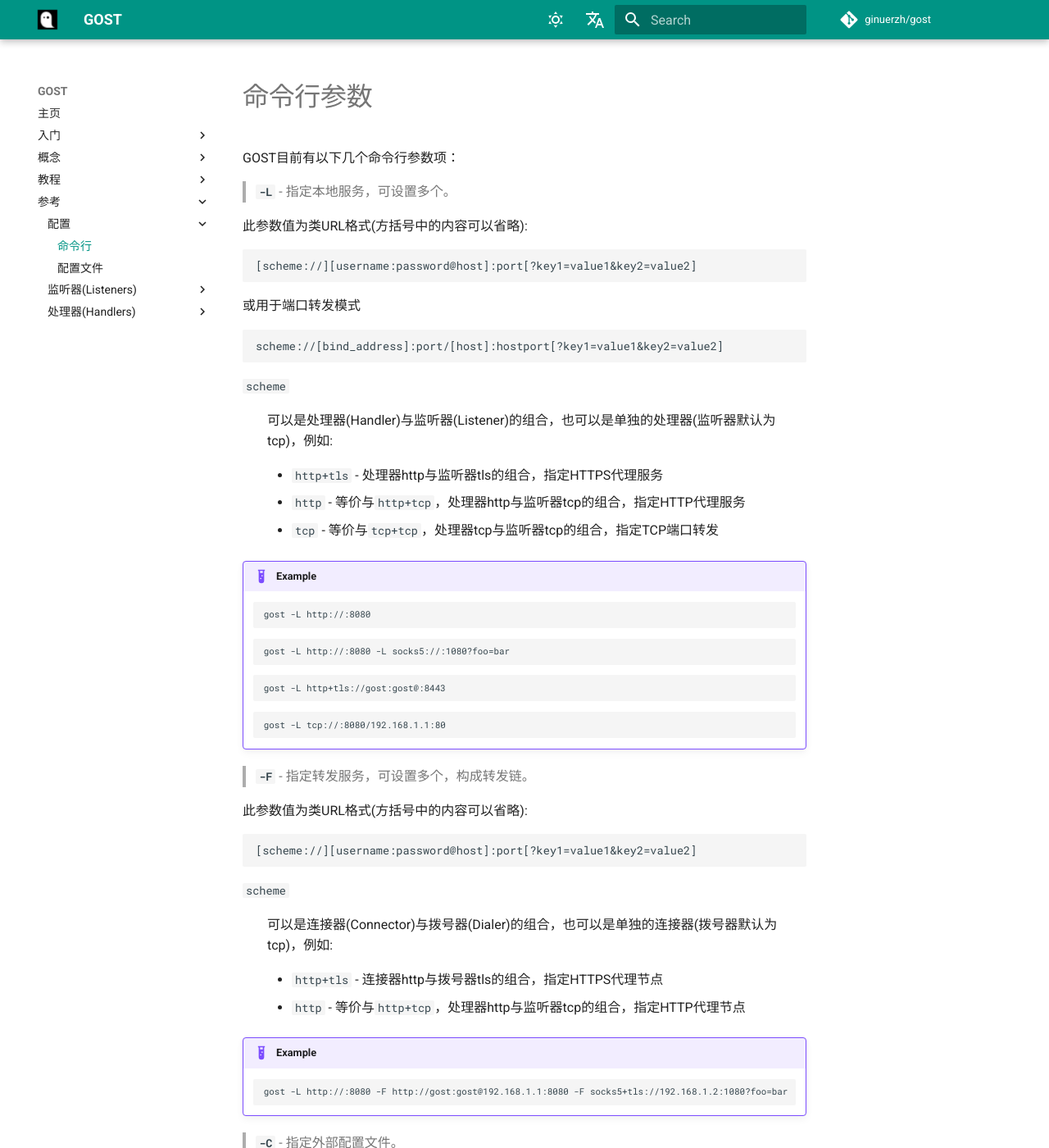
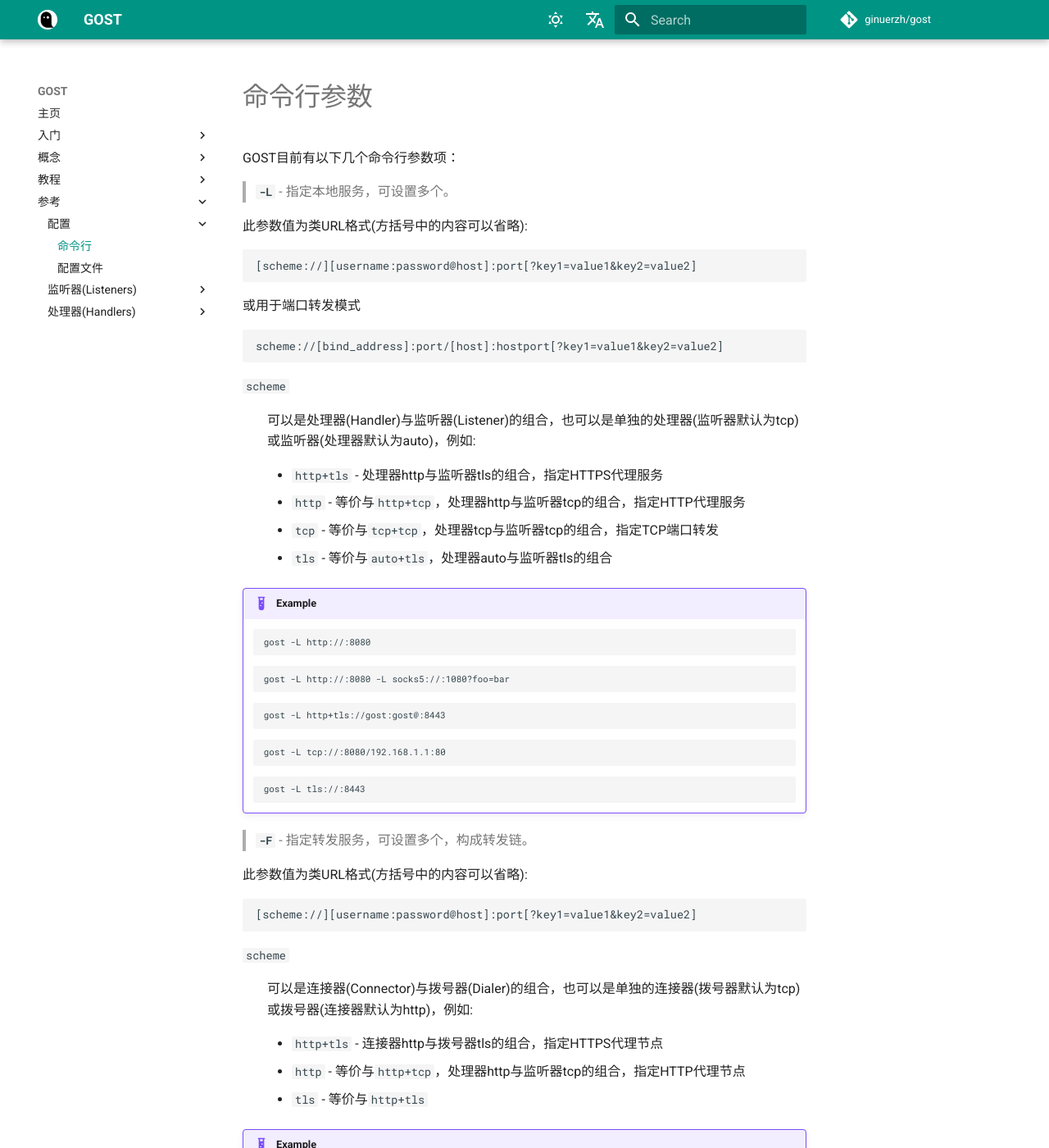
Before and after one commit to go-gost/docs, an MkDocs documentation site: the page built from docs/reference/configuration/cmd.md, in a window 1280 px wide and 1400 px high. Shown: the whole window at 82% size. Built offline with MkDocs 1.6.1 and Material for MkDocs 9.7.7, drawn with Linux system fonts in a browser that asks for light colours; comment, search, counter and statistics services are not loaded.

Commit message:
update icon

````diff
--- a/docs/reference/configuration/cmd.md
+++ b/docs/reference/configuration/cmd.md
@@ -17,11 +17,12 @@
 ```
 
 `scheme`
-:      可以是处理器(Handler)与监听器(Listener)的组合，也可以是单独的处理器(监听器默认为tcp)，例如:
+:      可以是处理器(Handler)与监听器(Listener)的组合，也可以是单独的处理器(监听器默认为tcp)或监听器(处理器默认为auto)，例如:
 
        * `http+tls` - 处理器http与监听器tls的组合，指定HTTPS代理服务
        * `http` - 等价与`http+tcp`，处理器http与监听器tcp的组合，指定HTTP代理服务
 	   * `tcp` - 等价与`tcp+tcp`，处理器tcp与监听器tcp的组合，指定TCP端口转发
+	   * `tls` - 等价与`auto+tls`，处理器auto与监听器tls的组合
 
 !!! example
 	```
@@ -36,6 +37,9 @@
 	```
 	gost -L tcp://:8080/192.168.1.1:80
 	```
+	```
+	gost -L tls://:8443
+	```
 
 > **`-F`** - 指定转发服务，可设置多个，构成转发链。
 
@@ -46,10 +50,11 @@
 ```
 
 `scheme`
-:      可以是连接器(Connector)与拨号器(Dialer)的组合，也可以是单独的连接器(拨号器默认为tcp)，例如:
+:      可以是连接器(Connector)与拨号器(Dialer)的组合，也可以是单独的连接器(拨号器默认为tcp)或拨号器(连接器默认为http)，例如:
 
        * `http+tls` - 连接器http与拨号器tls的组合，指定HTTPS代理节点
        * `http` - 等价与`http+tcp`，处理器http与监听器tcp的组合，指定HTTP代理节点
+	   * `tls` - 等价与`http+tls`
 
 !!! example
 	```
````
Also changed, not shown: docs/images/favicon.ico, docs/images/gost.png, 1 other file.
